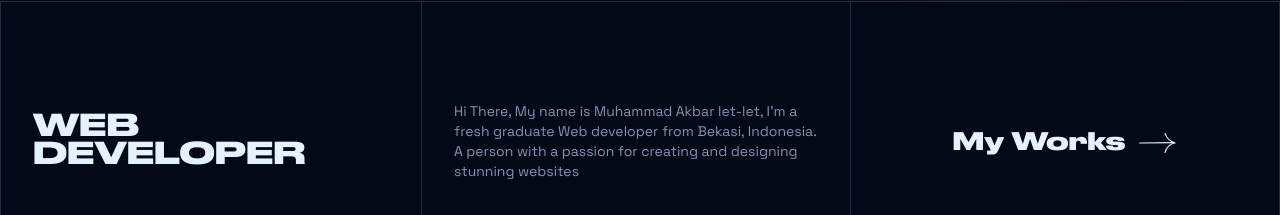
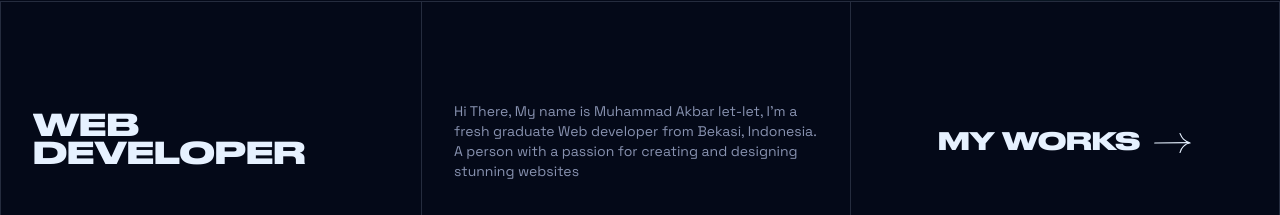
Before and after one commit to MuhammadAkbar11/portfolio-v2, a Next.js app: page / in a window 1280 px wide. Shown: the part 519-734 px from the top of the page. Built offline with nearby package versions, Linux system fonts and the light colour scheme.

Commit message:
refactor: hero action's font size for the md screen

```diff
--- a/components/hero/heroActionLeft.tsx
+++ b/components/hero/heroActionLeft.tsx
@@ -8,6 +8,7 @@ import {
 } from "./hero.motion";
 import { useCursorContext } from "@@context/CursorContext";
 import { useRouter } from "next/router";
+import useMediaQuery from "@hooks/useMediaQuery";
 
 type Props = {
   name: string;
@@ -17,6 +18,8 @@ type Props = {
 function HeroActionLeft({ href, name }: Props) {
   const cursorContext = useCursorContext();
   const router = useRouter();
+
+  const mdScreen = useMediaQuery("(min-width: 768px)");
 
   const onClickHandler = (e: React.MouseEvent<HTMLAnchorElement>) => {
     e.preventDefault();
@@ -35,16 +38,16 @@ function HeroActionLeft({ href, name }: Props) {
       onMouseLeave={() => cursorContext.cursorLeave("default")}
       onClick={onClickHandler}
     >
-      <div className=" uppercase flex flex-col overflow-y-hidden relative w-full font-heading h-[63px] text-3xl leading-7 sm:text-4xl sm:leading-8 sm:h-[70px] md:h-[65px] lg:text-2xl lg:leading-[25px] lg:h-[50px] xl:text-3xl xl:leading-7 xl:min-h-[60px]  ">
+      <div className=" uppercase flex flex-col overflow-y-hidden relative w-full font-heading h-[63px] text-3xl leading-7 sm:text-4xl sm:leading-8 sm:h-[70px] md:text-5xl md:leading-[50px] md:h-[96px] lg:text-2xl lg:leading-[25px] lg:h-[52px]  xl:text-3xl xl:leading-7 xl:min-h-[60px]  ">
         <motion.span
-          variants={heroActionLinkTopVariants(-70)}
+          variants={heroActionLinkTopVariants(mdScreen ? -105 : -70)}
           className=" flex absolute   "
         >
           Web <br />
           Developer
         </motion.span>
         <motion.span
-          variants={heroActionLinkBottomVariants(70)}
+          variants={heroActionLinkBottomVariants(mdScreen ? 120 : 70)}
           className="flex absolute   "
         >
           Javascript <br />
--- a/components/hero/heroActionRight.tsx
+++ b/components/hero/heroActionRight.tsx
@@ -8,6 +8,7 @@ import {
 } from "./hero.motion";
 import { useCursorContext } from "@@context/CursorContext";
 import { useRouter } from "next/router";
+import useMediaQuery from "@hooks/useMediaQuery";
 
 type Props = {
   cursorText: string;
@@ -18,6 +19,8 @@ type Props = {
 function HeroActionRight({ href, name, cursorText }: Props) {
   const cursorContext = useCursorContext();
   const router = useRouter();
+
+  const mdScreen = useMediaQuery("(min-width: 768px)");
 
   const onClickHandler = (e: React.MouseEvent<HTMLAnchorElement>) => {
     e.preventDefault();
@@ -36,10 +39,10 @@ function HeroActionRight({ href, name, cursorText }: Props) {
       onMouseLeave={() => cursorContext.cursorLeave("default")}
       onClick={onClickHandler}
     >
-      <div className="overflow-hidden min-h-[32px] relative w-full lg:w-[80%] flex flex-col whitespace-nowrap text-2xl font-heading ">
+      <div className="overflow-hidden min-h-[32px] md:min-h-[42px]  relative w-full lg:w-[80%] flex flex-col whitespace-nowrap md:text-4xl md:leading-10  text-2xl lg:text-xl lg:min-h-[32px] font-heading uppercase xl:text-2xl ">
         <motion.div
-          variants={heroActionLinkTopVariants(-33)}
-          className="absolute w-full flex justify-between md:justify-start lg:justify-center gap-3 "
+          variants={heroActionLinkTopVariants(mdScreen ? -45 : -33)}
+          className="absolute w-full flex justify-between lg:justify-center gap-3 "
         >
           <span>{name}</span>
           <span>
@@ -47,8 +50,8 @@ function HeroActionRight({ href, name, cursorText }: Props) {
           </span>
         </motion.div>
         <motion.div
-          variants={heroActionLinkBottomVariants(30)}
-          className="absolute w-full flex justify-between gap-3 sm:gap-6 lg:gap-3 md:justify-start lg:justify-center "
+          variants={heroActionLinkBottomVariants(mdScreen ? 45 : 33)}
+          className="absolute w-full flex justify-between gap-3 sm:gap-6 lg:gap-3 lg:justify-center "
         >
           <span className="">{name}</span>
           <span>
```
